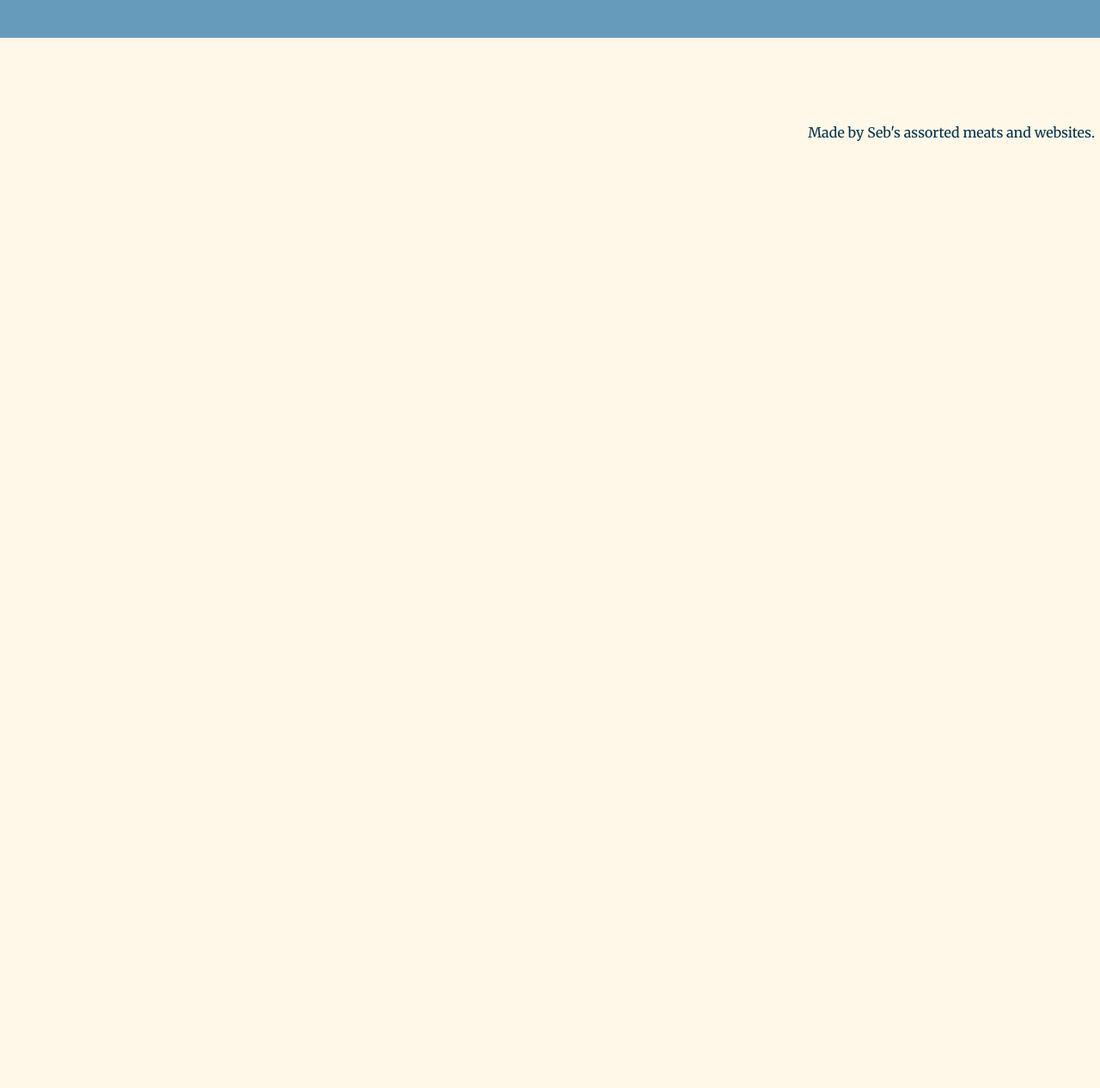
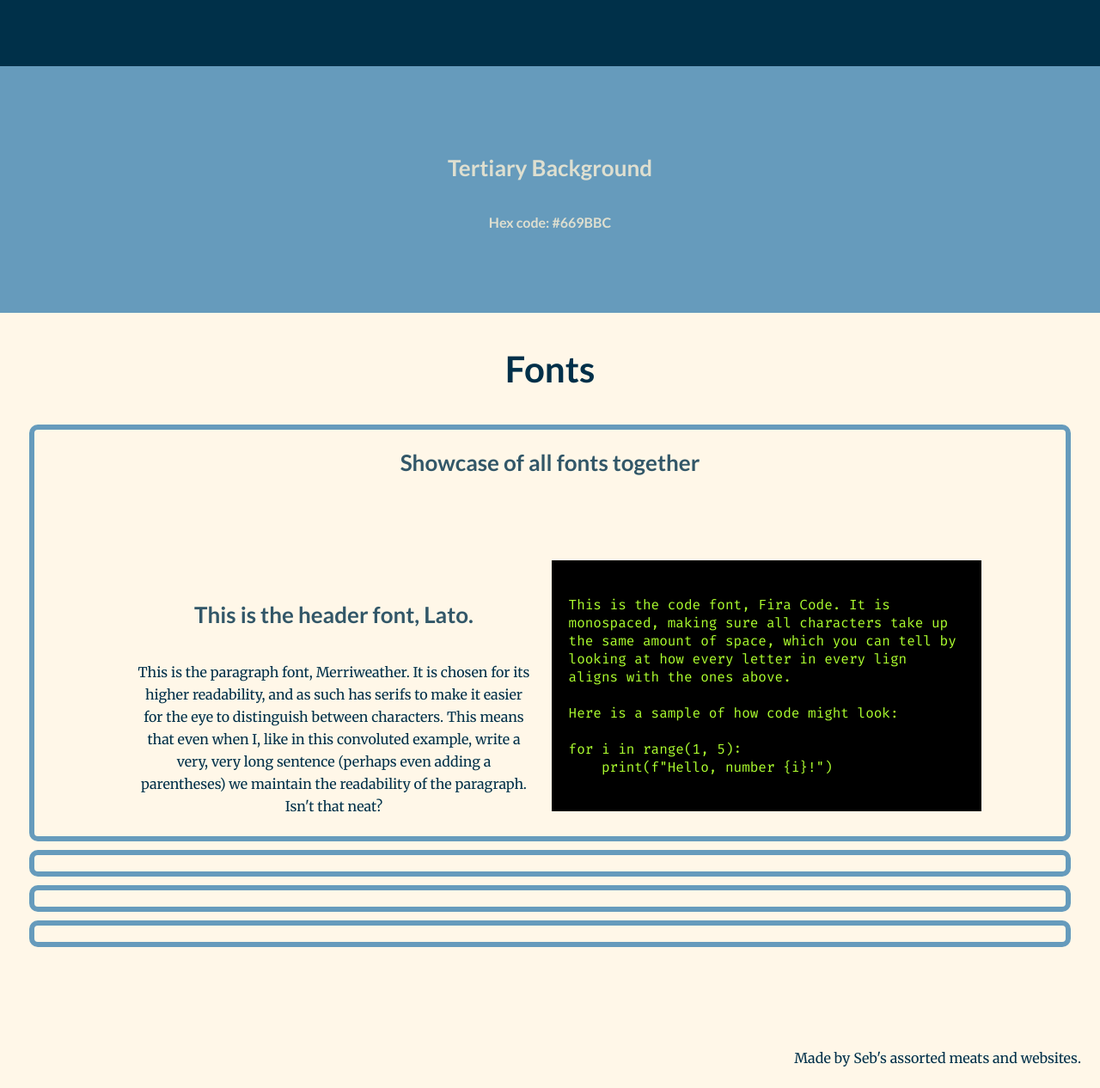
Before and after one commit to coding-titan/design-system, a plain HTML site: page index.html in a window 1280 px wide. Shown: the part 1368-2634 px from the top of the page at 86% size. Before the commit the page ends 1538 px from the top, so only its background shows below. Drawn offline with Linux system fonts and the light colour scheme.

Commit message:
made working font-boxes and populated first one

```diff
--- a/index.html
+++ b/index.html
@@ -42,7 +42,57 @@
             <h3>Tertiary Background</h3>
             <h4>Hex code: #669BBC</h4>
         </div>
-    </div>
+    </section>
+
+    <section id="fonts">
+        <h2>Fonts</h2>
+        <div class="fontbox" id="font-demo">
+            <h3>Showcase of all fonts together</h3>
+            <div class="font-sub-box">
+                <h3>This is the header font, Lato.</h3>
+                <p>This is the paragraph font, Merriweather. It is chosen for its higher readability, and as such has serifs to make it easier for the eye to distinguish between characters. This means that even when I, like in this convoluted example, write a very, very long sentence (perhaps even adding a parentheses) we maintain the readability of the paragraph. Isn't that neat?</p>
+            </div>
+
+            <div class="font-sub-box" id="demo-code">
+                <h3 class="invisible">This is invisible text.</h3>
+                <pre><code>
+This is the code font, Fira Code. It is monospaced, making sure all characters take up the same amount of space, which you can tell by looking at how every letter in every lign aligns with the ones above.
+
+Here is a sample of how code might look:
+
+for i in range(1, 5):
+    print(f"Hello, number {i}!")
+                    </code></pre>
+            </div>
+        </div>
+        <div class="fontbox" id="font-1">
+            <div class="font-sub-box">
+
+            </div>
+
+            <div class="font-sub-box">
+
+            </div>
+        </div>
+        <div class="fontbox" id="font-2">
+            <div class="font-sub-box">
+
+            </div>
+
+            <div class="font-sub-box">
+
+            </div>
+        </div>
+        <div class="fontbox" id="font-3">
+            <div class="font-sub-box">
+
+            </div>
+
+            <div class="font-sub-box">
+
+            </div>
+        </div>
+    </section>
 
     <footer>
         <p>Made by Seb's assorted meats and websites.</p>
--- a/style.css
+++ b/style.css
@@ -34,24 +34,44 @@ h2 {
     font-size: 42px;
     margin: 20px;
     padding: 20px;
-    opacity: 0.8;
+    text-align: center;
 }
 
 h3 {
     font-size: 26px;
     margin: 6px;
+    padding: 16px;
+    opacity: 0.8;
 }
 
 h4 {
     font-size: 16px;
     font-family: Lato, Arial, sans-serif;
     opacity: 0.8;
+    padding: 16px;
 }
 
 p {
     font-family: Merriweather, serif;
     font-size: 16px;
     margin: 6px;
+    padding: 16px;
+    line-height: 26px;
+}
+
+pre {
+    white-space: pre-wrap;
+}
+
+code {
+    font-family: 'Fira Code', monospace;
+    font-size: 16px;
+    text-align: left !important;
+    display: block;
+    background-color: black;
+    color: greenyellow;
+    padding: 20px;
+    overflow: auto;
 }
 
 #colors {
@@ -61,6 +81,24 @@ p {
 .color {
     padding: 80px;
     color: var(--background-color);
+}
+
+#fonts {
+    text-align: center;
+}
+
+.fontbox {
+    border: 6px solid var(--tertiary-background);
+    border-radius: 10px;
+    display: block;
+    margin: 10px auto;
+    text-align: center;
+    max-width: 1200px;
+}
+
+.font-sub-box {
+    display: inline-block;
+    max-width: 500px;
 }
 
 #background {
@@ -84,6 +122,10 @@ p {
     background-color: var(--tertiary-background);
 }
 
+.invisible {
+    opacity: 0;
+}
+
 footer {
     text-align: right;
     margin-top: 100px
```
